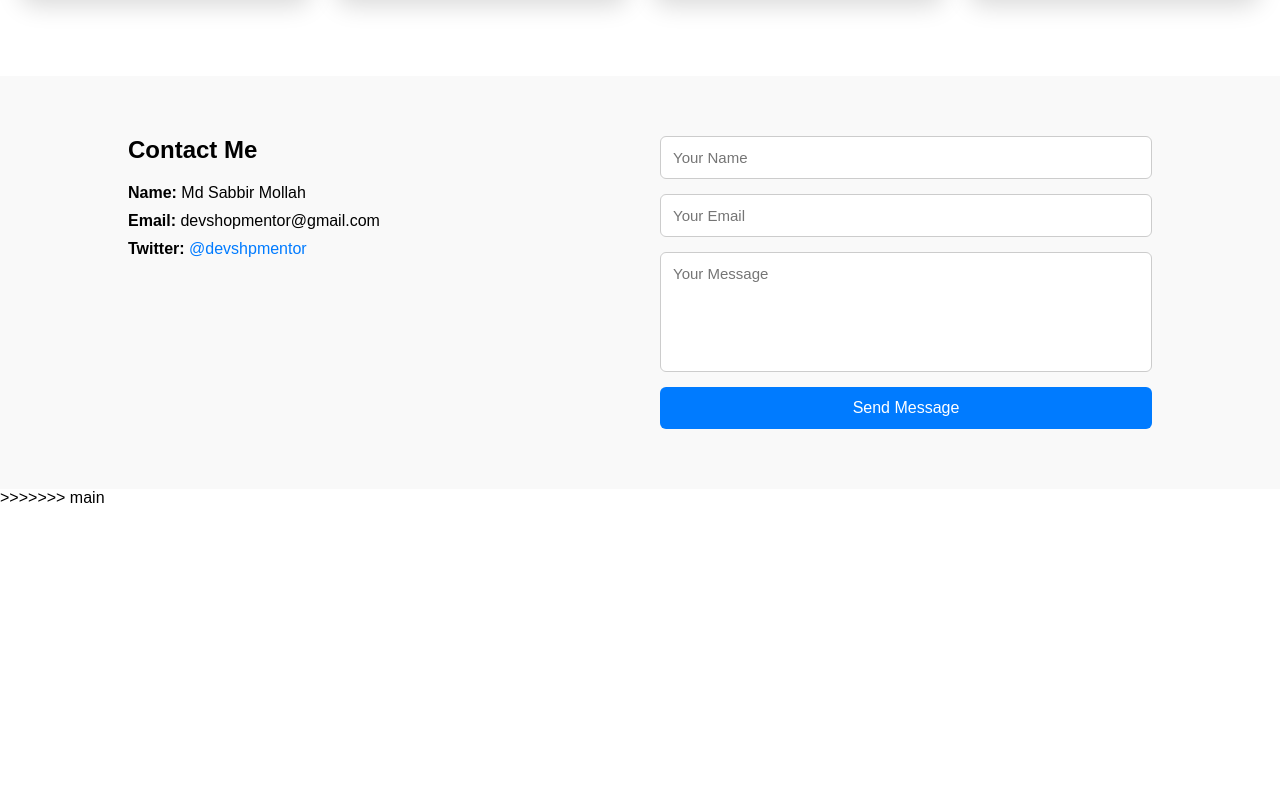
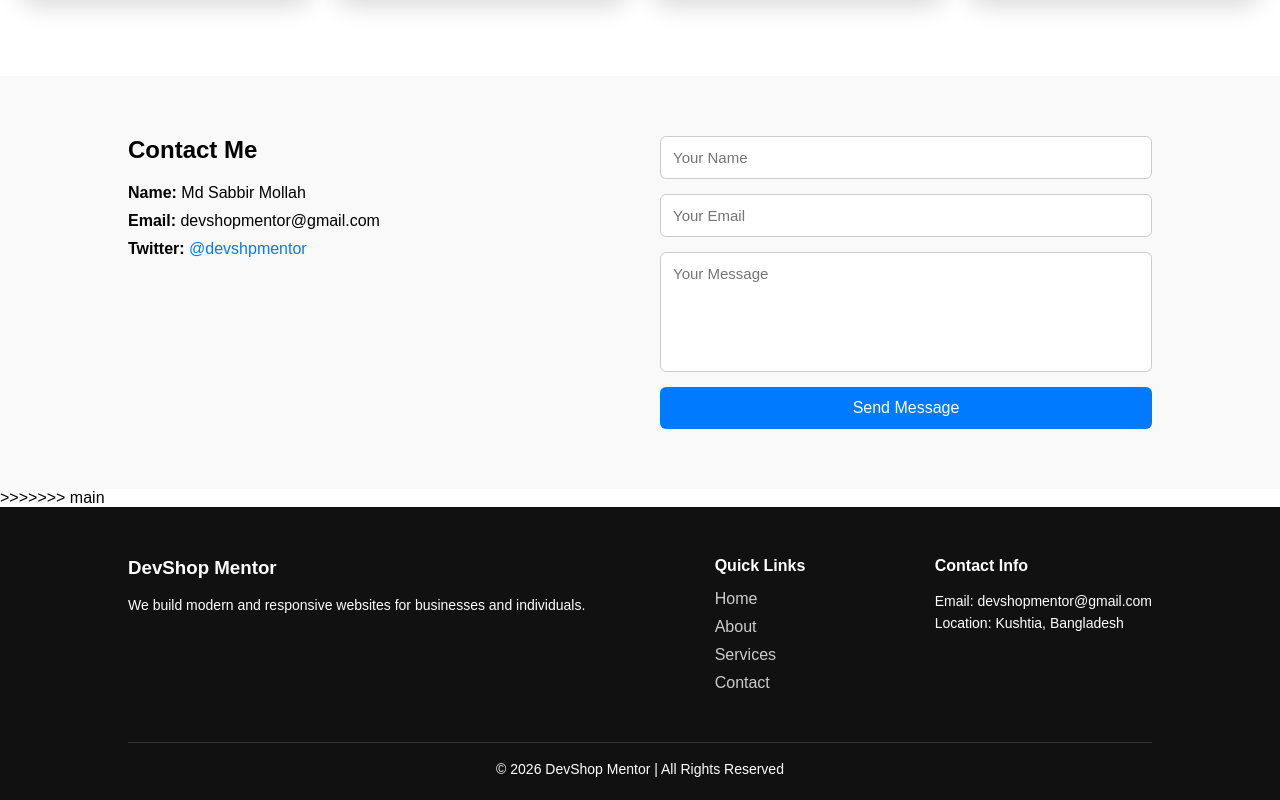
Before and after one commit to devshopmentor/colab-test-project, a plain HTML site: page index.html in a window 1280 px wide. Shown: the part 660-1460 px from the top of the page. Before the commit the page ends 1167 px from the top, so only its background shows below. Drawn offline with Linux system fonts and the light colour scheme.

Commit message:
Added footer section

```diff
--- a/index.html
+++ b/index.html
@@ -75,10 +75,40 @@
                 <button type="submit">Send Message</button>
             </form>
         </div>
+    </div>
+</section>
+>>>>>>> main
 
+<footer class="footer">
+  <div class="footer-container">
+
+    <div class="footer-about">
+      <h3>DevShop Mentor</h3>
+      <p>We build modern and responsive websites for businesses and individuals.</p>
     </div>
 
-</section>
->>>>>>> main
+    <div class="footer-links">
+      <h4>Quick Links</h4>
+      <ul>
+        <li><a href="#">Home</a></li>
+        <li><a href="#">About</a></li>
+        <li><a href="#">Services</a></li>
+        <li><a href="#">Contact</a></li>
+      </ul>
+    </div>
+
+    <div class="footer-contact">
+      <h4>Contact Info</h4>
+      <p>Email: devshopmentor@gmail.com</p>
+      <p>Location: Kushtia, Bangladesh</p>
+    </div>
+
+  </div>
+
+  <div class="footer-bottom">
+    <p>© 2026 DevShop Mentor | All Rights Reserved</p>
+  </div>
+</footer>
+
 </body>
 </html>
--- a/style.css
+++ b/style.css
@@ -136,3 +136,58 @@ ul a:hover{
         flex-direction:column;
     }
 }
+
+
+.footer{
+    background:#111;
+    color:#fff;
+    padding:50px 10% 20px;
+}
+
+.footer-container{
+    display:flex;
+    justify-content:space-between;
+    flex-wrap:wrap;
+    gap:40px;
+}
+
+.footer h3, .footer h4{
+    margin-bottom:15px;
+}
+
+.footer p{
+    font-size:14px;
+    line-height:1.6;
+}
+
+.footer-links ul{
+    list-style:none;
+}
+
+.footer-links ul li{
+    margin-bottom:10px;
+}
+
+.footer-links ul li a{
+    text-decoration:none;
+    color:#ccc;
+    transition:0.3s;
+}
+
+.footer-links ul li a:hover{
+    color:#fff;
+}
+
+.footer-bottom{
+    text-align:center;
+    margin-top:40px;
+    border-top:1px solid #333;
+    padding-top:15px;
+    font-size:14px;
+}
+
+@media(max-width:768px){
+    .footer-container{
+        flex-direction:column;
+    }
+}
```
